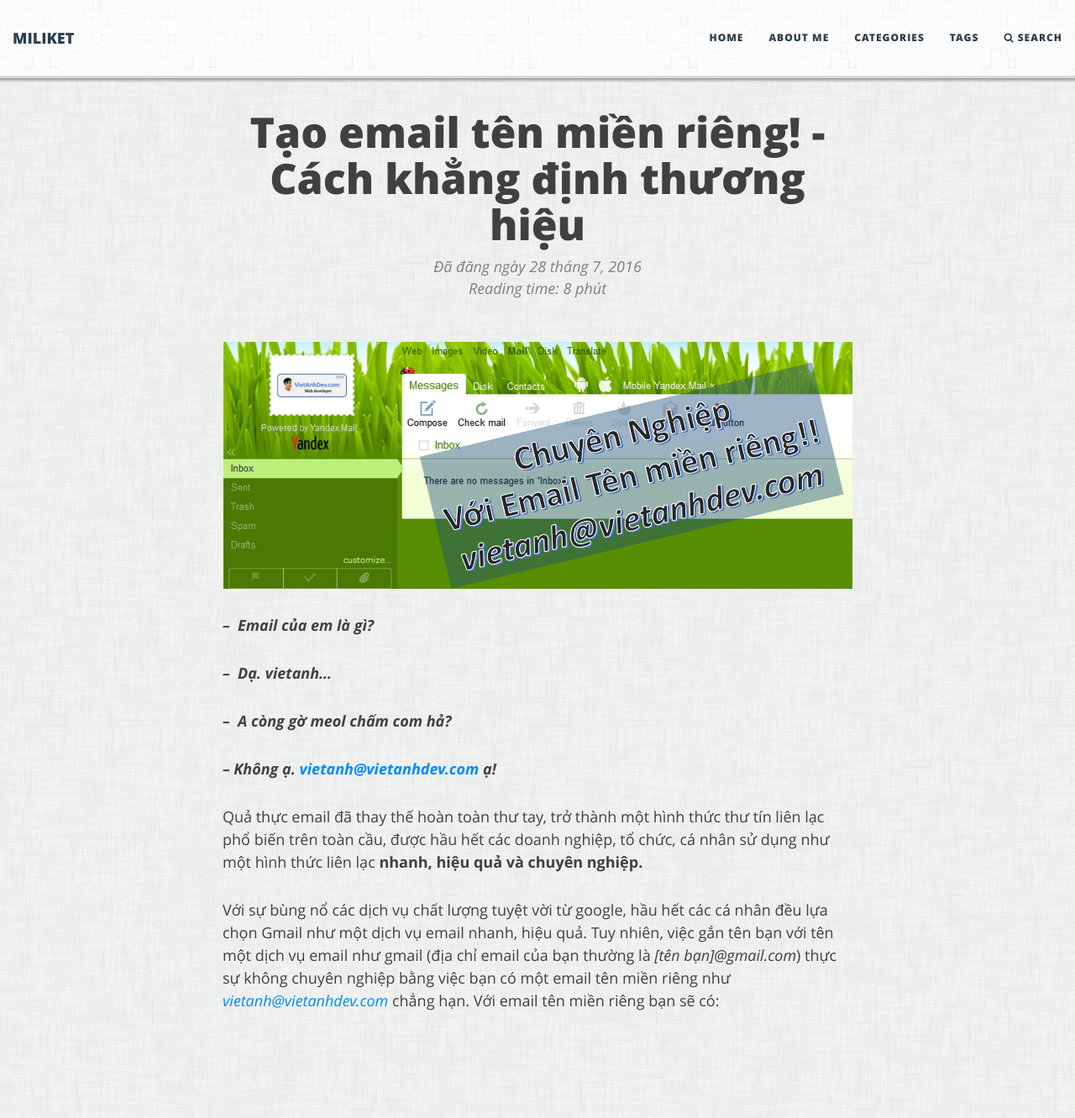
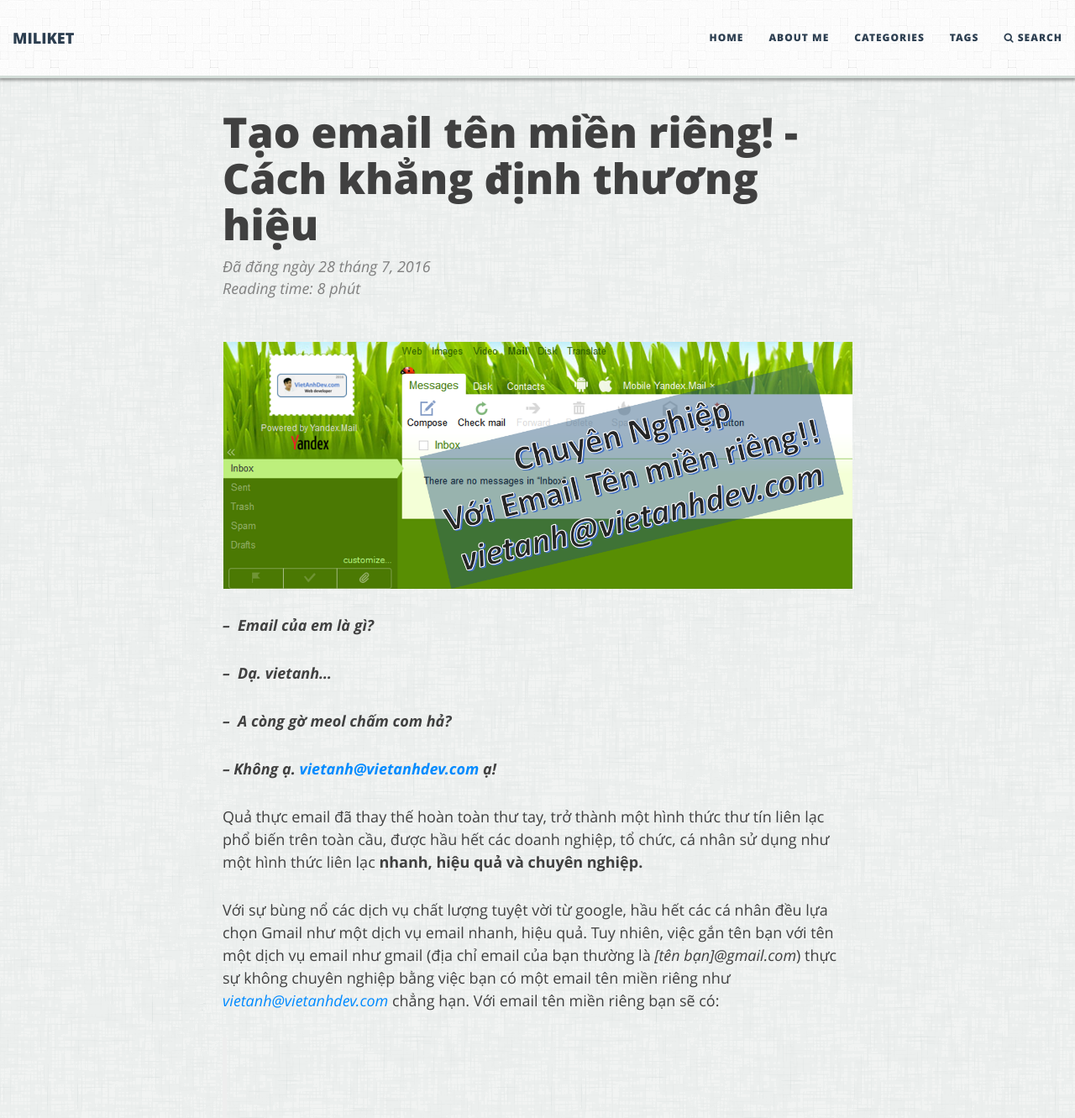
Before and after one commit to docbohanh/docbohanh.github.io, a Jekyll site: the page built from _posts/how-to/2016-07-28-tao-email-ten-mien-rieng.md, in a window 1280 px wide and 1400 px high. Shown: the top 1331 px of the window at 84% size. Built offline with Jekyll 4.4.1, drawn with Linux system fonts in a browser that asks for light colours; comment, search, counter and statistics services are not loaded.

Commit message:
Update main.css

```diff
--- a/css/main.css
+++ b/css/main.css
@@ -8,8 +8,6 @@
 {% include css/bootstrap-social.min.css %}
 {% include css/pygment_highlights.min.css %}
 {% include css/font-awesome.min.css %}
-
-{% include css/style.scss %}
 
 /* --- General --- */
 
```
